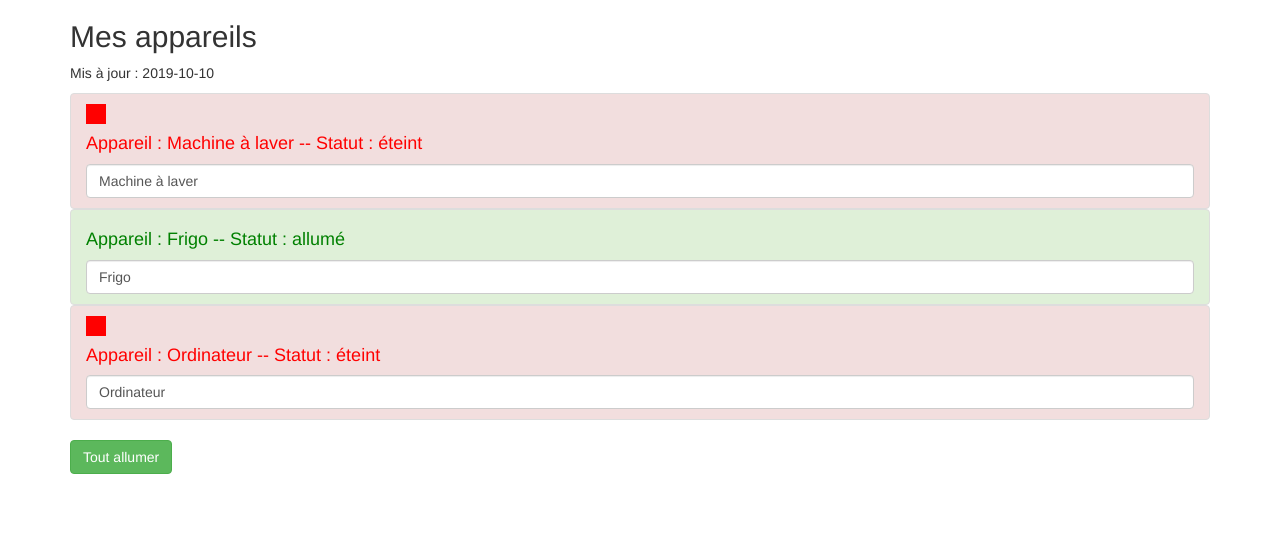
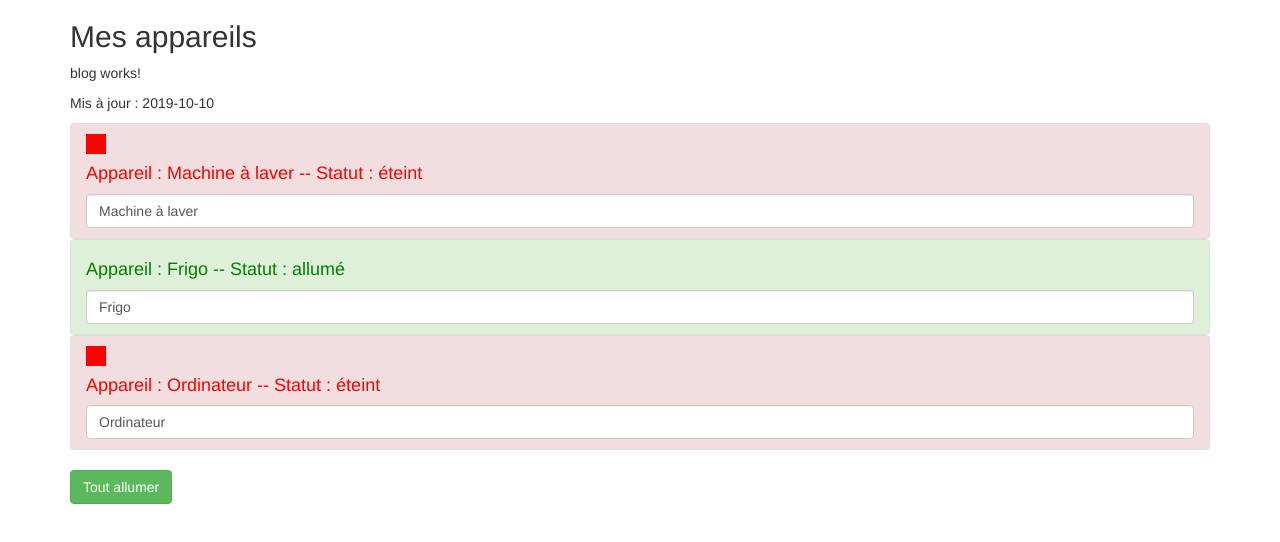
Before and after one commit to Guisharko/AngularTest, an Angular app: page / in a window 1280 px wide. Shown: the top 542 px of the page. Built offline with nearby package versions, Linux system fonts and the light colour scheme.

Commit message:
ajout du component blog

```diff
--- a/src/app/app.component.html
+++ b/src/app/app.component.html
@@ -2,6 +2,7 @@
   <div class="row">
     <div class="col-xs-12">
       <h2>Mes appareils</h2>
+      <app-blog></app-blog>
       <p>Mis à jour : {{ lastUpdate | async | date: 'y-MM-d' }}</p>
       <ul class="list-group">
         <app-appareil  *ngFor="let appareil of appareils"
--- a/src/app/app.module.ts
+++ b/src/app/app.module.ts
@@ -4,13 +4,15 @@ import { NgModule } from '@angular/core';
 
 import { AppComponent } from './app.component';
 import { AppareilComponent } from './appareil/appareil.component';
+import { BlogComponent } from './blog/blog.component';
 import { FormsModule } from '@angular/forms';
 
 
 @NgModule({
   declarations: [
     AppComponent,
-    AppareilComponent
+    AppareilComponent,
+    BlogComponent
   ],
   imports: [
     BrowserModule,
```
